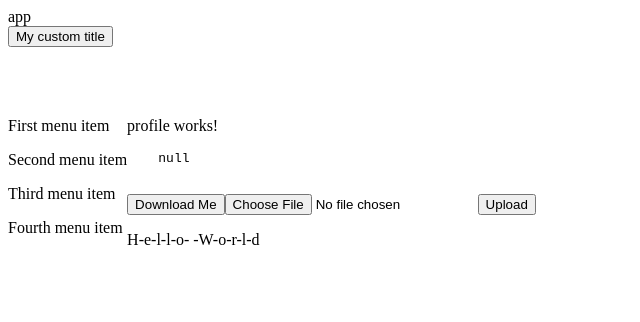
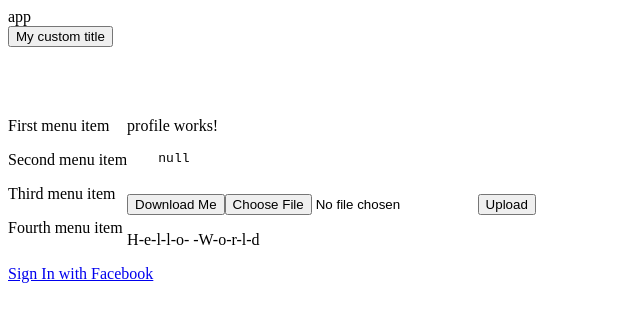
Before and after one commit to SergeyMell/Agilie-IT-school-2018-examples, an Angular app: page /profile in a window 1280 px wide. Shown: the top 322 px of the page, without its empty margins (0-640 px from the left). Built offline with nearby package versions, Linux system fonts and the light colour scheme.

Commit message:
Facebook auth

```diff
--- a/src/app/app.component.html
+++ b/src/app/app.component.html
@@ -21,3 +21,14 @@
   <a href="" style="display: none;" #downloadHelper></a>
 
 </div>
+
+
+<a href="https://www.facebook.com/v2.10/dialog/oauth?
+          client_id=1996429017260385&
+          response_type=token&
+          scope=user_photos,user_location&
+          redirect_uri=http://localhost:4200/facebook/auth">
+  Sign In with Facebook
+</a>
+
+<pre></pre>
--- a/src/app/app.module.ts
+++ b/src/app/app.module.ts
@@ -14,6 +14,7 @@ import {HTTP_INTERCEPTORS, HttpClientModule} from '@angular/common/http';
 import {HeaderInterceptor} from './interceptors/header.interceptor';
 import {DubInterceptor} from './interceptors/dub.interceptor';
 import {MyPipe} from './pipes/some.pipe';
+import {AuthComponent} from './auth-component/auth.component';
 
 
 @NgModule({
@@ -24,7 +25,8 @@ import {MyPipe} from './pipes/some.pipe';
     ProfileComponent,
     SettingsComponent,
     MenuComponent,
-    MyPipe
+    MyPipe,
+    AuthComponent
   ],
   imports: [
     BrowserModule,
--- /dev/null
+++ b/src/app/auth-component/auth.component.html
@@ -0,0 +1,3 @@
+<pre>
+  {{ userData | async | json}}
+</pre>
--- /dev/null
+++ b/src/app/auth-component/auth.component.ts
@@ -0,0 +1,27 @@
+import { Component, OnInit } from '@angular/core';
+import {ActivatedRoute} from '@angular/router';
+import {HttpClient, HttpParams} from '@angular/common/http';
+
+@Component({
+  selector: 'app-auth',
+  templateUrl: './auth.component.html',
+  styleUrls: ['./auth.component.css']
+})
+export class AuthComponent implements OnInit {
+
+  constructor(private route: ActivatedRoute, private http: HttpClient) { }
+
+  facebookToken: string;
+  userData: any;
+
+  ngOnInit() {
+    this.facebookToken = this.route.snapshot.fragment.match(/access_token=(\w+?)&/)[1];
+
+    const params = new HttpParams()
+      .set('access_token', this.facebookToken)
+      .set('fields', 'picture')
+      .set('format', 'json');
+    this.userData = this.http.get('https://graph.facebook.com/v2.10/me/photos', {params});
+  }
+
+}
--- a/src/app/routes.rb.ts
+++ b/src/app/routes.rb.ts
@@ -3,6 +3,7 @@ import {DashboardComponent} from './dashboard/dashboard.component';
 import {ProfileComponent} from './profile/profile.component';
 import {SettingsComponent} from './settings/settings.component';
 import {MenuComponent} from './menu/menu.component';
+import {AuthComponent} from './auth-component/auth.component';
 
 export const routes: Routes = [
   {path: '', component: DashboardComponent},
@@ -12,5 +13,6 @@ export const routes: Routes = [
       {path: 'settings', component: SettingsComponent},
     ]
   },
-  {path: 'dashboard', component: DashboardComponent}
+  {path: 'dashboard', component: DashboardComponent},
+  {path: ':provider/auth', component: AuthComponent}
 ];
```
Also changed, not shown: src/app/auth-component/auth.component.css (added).
